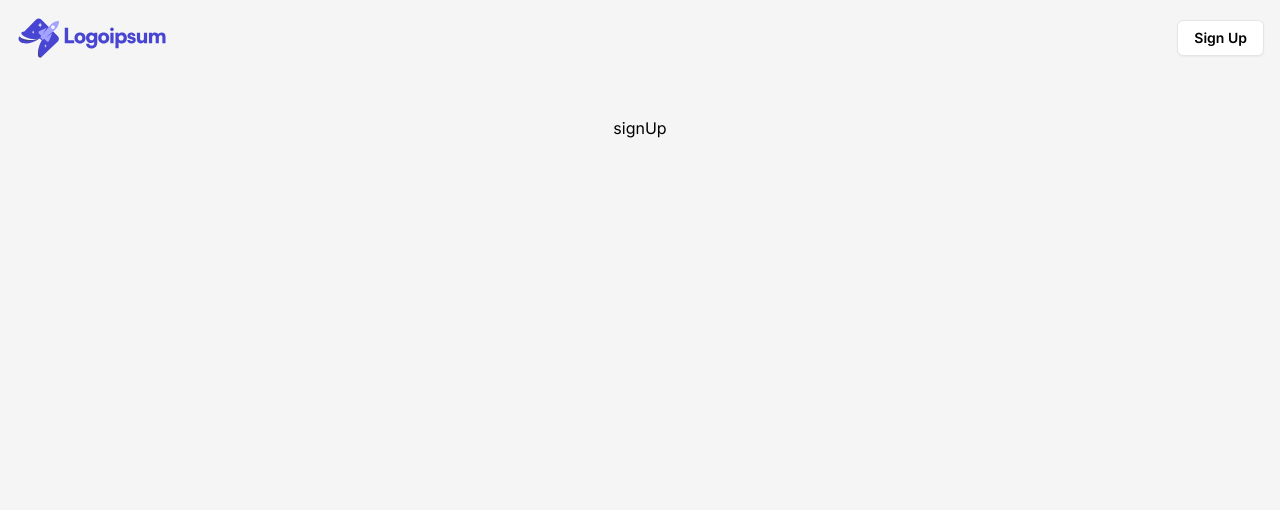
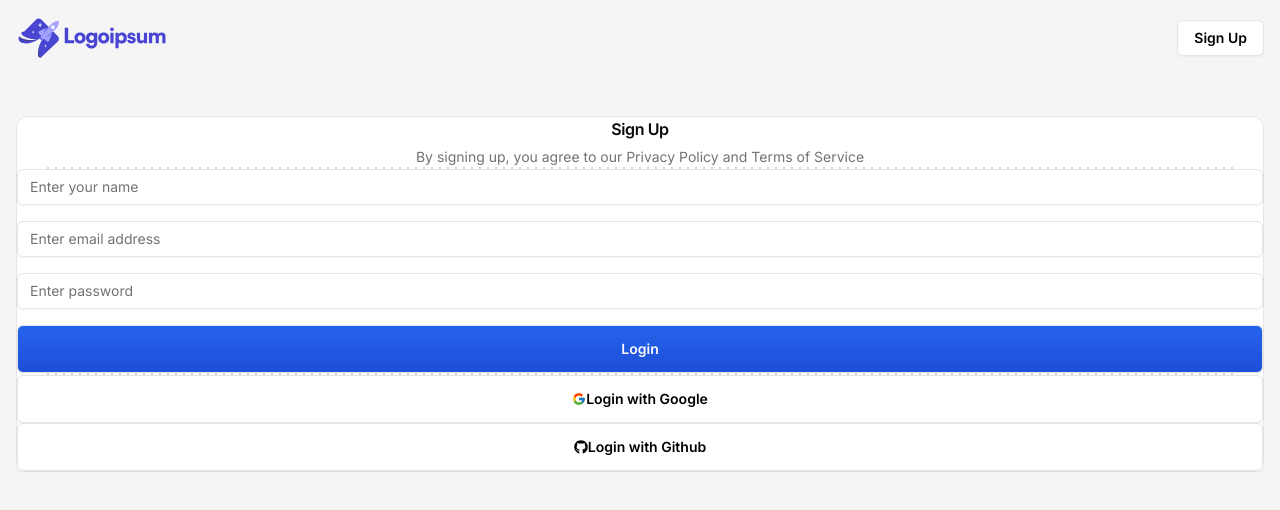
Before and after one commit to Juna5/jira-clone, a Next.js app: page /sign-up in a window 1280 px wide. Shown: the top 510 px of the page. Built offline with nearby package versions, Linux system fonts and the light colour scheme.

Commit message:
add layout signup

```diff
--- a/src/app/(auth)/sign-in/page.tsx
+++ b/src/app/(auth)/sign-in/page.tsx
@@ -4,7 +4,6 @@
 
 const SignInPage = () => {
     return <SignInCard />;
-    // return <div className="p-7">budi</div>;
 };
 
 export default SignInPage;
--- a/src/app/(auth)/sign-up/page.tsx
+++ b/src/app/(auth)/sign-up/page.tsx
@@ -1,9 +1,10 @@
-const SignUpPage = () =>{
-    return (
-        <div>
-            signUp
-        </div>
-    );
-}
+"use client";
+
+import { SignUpCard } from "@/features/auth/components/sign-up-card";
+
+const SignUpPage = () => {
+    return <SignUpCard />;
+    return <div className="px-7">as</div>;
+};
 
 export default SignUpPage;
--- a/src/app/globals.css
+++ b/src/app/globals.css
@@ -7,13 +7,13 @@
 }
 
 @layer utilities {
-  .text-balance{
+    .text-balance {
         text-wrap: balance;
     }
 }
 
 @layer base {
-  :root{
+    :root {
         --background: 0 0% 100%;
         --foreground: 0 0% 3.9%;
         --card: 0 0% 100%;
@@ -40,7 +40,7 @@
         --chart-6: 27 87% 67%;
         --radius: 0.5rem;
     }
-  .dark{
+    .dark {
         --background: 0 0% 3.9%;
         --foreground: 0 0% 98%;
         --card: 0 0% 3.9%;
--- /dev/null
+++ b/src/features/auth/components/sign-up-card.tsx
@@ -0,0 +1,82 @@
+import { FcGoogle } from "react-icons/fc";
+import { FaGithub } from "react-icons/fa";
+import { DottedSeparator } from "@/components/dotted-separator";
+import { Button } from "@/components/ui/button";
+import {
+    Card,
+    CardContent,
+    CardDescription,
+    CardHeader,
+    CardTitle,
+} from "@/components/ui/card";
+import { Input } from "@/components/ui/input";
+import Link from "next/link";
+
+export const SignUpCard = () => {
+    return (
+        <Card className="w-full h-full md:w-[487px] border-none shadow-none">
+            <CardHeader className="flex items-center justify-center text-center p-7">
+                <CardTitle className="text-2xl">Sign Up</CardTitle>
+                <CardDescription>
+                    By signing up, you agree to our{" "}
+                    <Link href="/privacy">
+                        <span className="text-blue-700">Privacy Policy</span>
+                    </Link>{" "}
+                    and{" "}
+                    <Link href="/terms">
+                        <span className="text-blue-700">Terms of Service</span>
+                    </Link>
+                </CardDescription>
+            </CardHeader>
+            <div className="px-7">
+                <DottedSeparator />
+            </div>
+            <CardContent className="p-7">
+                <form className="space-y-4">
+                    <Input
+                        required
+                        type="text"
+                        value={""}
+                        onChange={() => {}}
+                        placeholder="Enter your name"
+                        disabled={false}
+                    />
+                    <Input
+                        required
+                        type="email"
+                        value={""}
+                        onChange={() => {}}
+                        placeholder="Enter email address"
+                        disabled={false}
+                    />
+                    <Input
+                        required
+                        type="password"
+                        value={""}
+                        onChange={() => {}}
+                        placeholder="Enter password"
+                        disabled={false}
+                        min={8}
+                        max={256}
+                    />
+                    <Button disabled={false} size="lg" className="w-full">
+                        Login
+                    </Button>
+                </form>
+            </CardContent>
+            <div className="px-7">
+                <DottedSeparator />
+            </div>
+            <CardContent className="p-7 flex flex-col gap-y-4">
+                <Button variant="secondary" size="lg" className="w-full">
+                    <FcGoogle className="mr-2 size-5" />
+                    Login with Google
+                </Button>
+                <Button variant="secondary" size="lg" className="w-full">
+                    <FaGithub className="mr-2 size-5" />
+                    Login with Github
+                </Button>
+            </CardContent>
+        </Card>
+    );
+};
```
Lines whose indentation alone changed are shown as unchanged.
